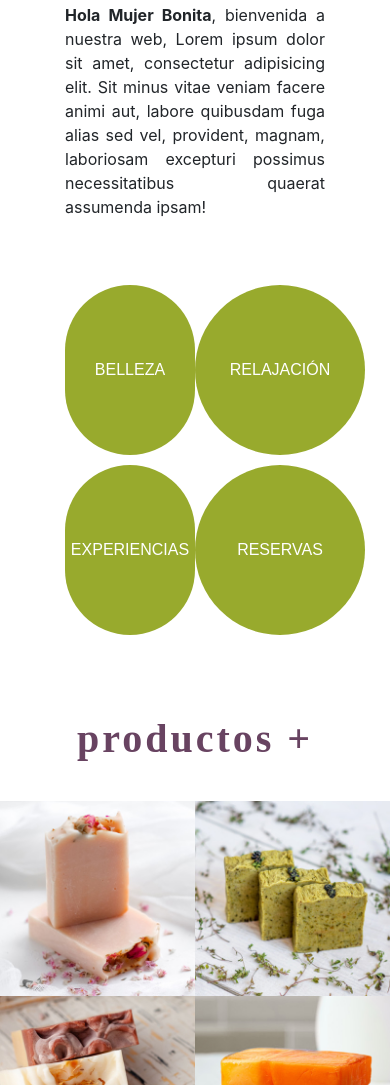
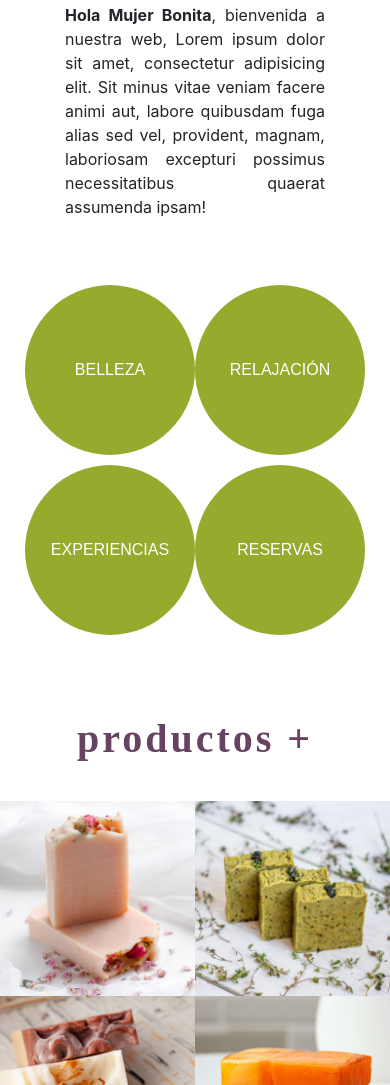
Before and after one commit to caluwonder/mujerbonita, a website: page index.html in a window 390 px wide. Shown: the part 632-1717 px from the top of the page. Drawn offline with nearby package versions, Linux system fonts and the light colour scheme; files that its build step writes are made by us from their sources.

Commit message:
Update index.html

```diff
--- a/index.html
+++ b/index.html
@@ -107,7 +107,7 @@
 		</section>
 	<!--seccion servicios-->
 	  	<section class="row justify-content-center justify-content-xl-start">
-		  	<div class="d-flex justify-content-sm-end justify-content-md-center col-4 col-sm-5 col-md-3 col-lg-3 col-xl-2 offset-2 offset-sm-0 offset-md-0 offset-lg-0 offset-xl-2 ">
+		  	<div class="d-flex justify-content-end justify-content-md-center justify-content-lg-center justify-content-xl-center col-6 col-sm-5 col-md-3 col-lg-3 col-xl-2  offset-sm-0 offset-md-0 offset-lg-0 offset-xl-2 ">
 				<a href="views/belleza.html" target="blank_" class="circlemain transf">
 					<div class="circletxt">BELLEZA</div>
 				</a>
@@ -117,7 +117,7 @@
 		  			<span class="circletxt">RELAJACIÓN</span>
 				</a>
 		  	</div>
-		  	<div class="d-flex justify-content-sm-end justify-content-md-center col-4 col-sm-5 col-md-3 offset-2 col-lg-3 col-xl-2 offset-sm-0 offset-md-0 offset-lg-0 ">
+		  	<div class="d-flex justify-content-end justify-content-md-center justify-content-lg-center justify-content-xl-center col-6 col-sm-5 col-md-3 col-lg-3 col-xl-2 offset-sm-0 offset-md-0 offset-lg-0 ">
 		  		<a href="views/experiencias.html" target="blank_" class="circlemain transf">
 		  			<span class="circletxt">EXPERIENCIAS</span>
 				</a>
```
